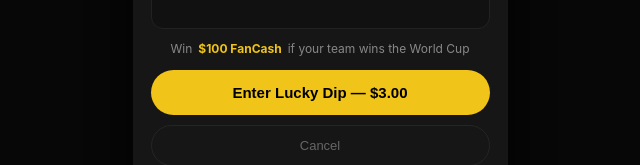
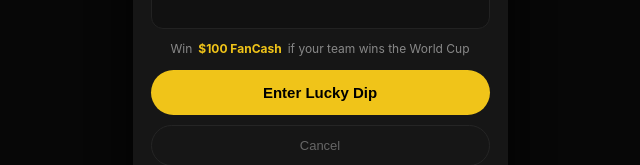
Before and after one commit to alexboo99/fanatics-lucky-dip, a plain HTML site: page index.html in a window 1280 px wide. Both pictures are taken after a click on the element 591 px from the left and 326 px from the top of the page. Shown: the part 598-763 px from the top of the page, without its empty margins (320-960 px from the left). Drawn offline with Linux system fonts and the light colour scheme.

Commit message:
Update index.html

```diff
--- a/index.html
+++ b/index.html
@@ -97,7 +97,6 @@
 </head>
 <body>
 <div class="screen">
-
   <div class="status">
     <span style="font-weight:400">14:38 🌙</span>
     <div style="display:flex;gap:6px;align-items:center">
@@ -106,11 +105,9 @@
       <svg width="26" height="12" viewBox="0 0 26 12" fill="none"><rect x="0.5" y="0.5" width="22" height="11" rx="2.5" stroke="white" stroke-opacity="0.4"/><rect x="2" y="2" width="13" height="8" rx="1.5" fill="white"/><path d="M24 4.5v3c.8-.4 1.3-1 1.3-1.5S24.8 4.9 24 4.5Z" fill="white" opacity="0.4"/></svg>
     </div>
   </div>
-
   <div class="topbar">
     <button class="login-btn">Log In</button>
   </div>
-
   <div class="search-row">
     <div class="search-box" style="flex:1">
       <svg width="16" height="16" viewBox="0 0 16 16" fill="none"><circle cx="6.5" cy="6.5" r="5" stroke="#666" stroke-width="1.5"/><line x1="10.5" y1="10.5" x2="14.5" y2="14.5" stroke="#666" stroke-width="1.8" stroke-linecap="round"/></svg>
@@ -120,7 +117,6 @@
       <svg width="18" height="18" viewBox="0 0 18 18" fill="none"><path d="M9 1L10.2 7.8L17 9L10.2 10.2L9 17L7.8 10.2L1 9L7.8 7.8Z" fill="white"/></svg>
     </div>
   </div>
-
   <div class="sports-row">
     <div class="sport-item"><div class="sport-icon" style="background:#1e1e1e"><svg width="26" height="26" viewBox="0 0 26 26" fill="none"><rect x="3" y="10" width="20" height="3" rx="1" fill="#f0c419"/><rect x="5" y="13" width="16" height="10" rx="1" fill="#f0c419" opacity="0.8"/><line x1="13" y1="10" x2="13" y2="23" stroke="#1e1e1e" stroke-width="1.2"/><path d="M13 10C13 10 10 8 10 5.5C10 4 11.3 3.5 13 5.5C14.7 3.5 16 4 16 5.5C16 8 13 10 13 10Z" fill="#f0c419"/></svg></div><span class="sport-label">Rewards</span></div>
     <div class="sport-item"><div class="sport-icon"><svg width="26" height="26" viewBox="0 0 26 26" fill="none"><path d="M13 2L3 7v7c0 6 4.5 10.5 10 12 5.5-1.5 10-6 10-12V7L13 2z" fill="#333" stroke="#555" stroke-width="0.5"/><path d="M8 13.5l4 4 6-7" stroke="white" stroke-width="2" stroke-linecap="round" stroke-linejoin="round"/></svg></div><span class="sport-label">Squads</span></div>
@@ -130,7 +126,6 @@
     <div class="sport-item"><div class="sport-icon"><svg width="26" height="28" viewBox="0 0 26 28" fill="none"><line x1="13" y1="3" x2="13" y2="23" stroke="white" stroke-width="1.8" stroke-linecap="round"/><path d="M13 3L22 7.5L13 12Z" fill="white"/><ellipse cx="13" cy="24.5" rx="6" ry="2.2" fill="#333"/><circle cx="13" cy="24.5" r="1.8" fill="white"/></svg></div><span class="sport-label">Golf</span></div>
     <div class="sport-item"><div class="sport-icon" style="background:#0C2340"><svg width="28" height="28" viewBox="0 0 28 28" fill="none"><rect width="28" height="28" rx="14" fill="#0C2340"/><rect x="0" y="0" width="14" height="28" fill="#FF6900" opacity="0.85"/><rect x="12.5" y="0" width="3" height="28" fill="white"/><circle cx="14" cy="7" r="2" fill="white"/><path d="M11 9.5L10 15L14 13L18 15L17 9.5" fill="white"/><path d="M10 15L8 23M18 15L20 23M10 15L14 19L18 15" stroke="white" stroke-width="1.3" fill="none" stroke-linecap="round"/></svg></div><span class="sport-label">WNBA</span></div>
   </div>
-
   <div class="banner-row">
     <div class="banner-card" style="background:#0a2a0a;cursor:pointer" onclick="openModal()">
       <div><span class="banner-eyebrow">World Cup 2026</span><div class="banner-headline">Lucky Dip<br>Win $100</div><div class="banner-sub">FanCash if your team wins</div></div>
@@ -141,7 +136,6 @@
       <div class="banner-globe" style="font-size:34px">💰</div>
     </div>
   </div>
-
   <div class="tabs-row">
     <div class="tab active">French Open</div>
     <div class="tab">Golf</div>
@@ -149,7 +143,6 @@
     <div class="tab">OKC-SAS</div>
     <div class="tab" style="font-size:12px">NEW: Squad Be…</div>
   </div>
-
   <div class="section-header">
     <div class="section-left">
       <svg width="22" height="22" viewBox="0 0 22 22" fill="none"><circle cx="11" cy="7" r="4" stroke="white" stroke-width="1.5" fill="none"/><path d="M3 20c0-4.4 3.6-8 8-8s8 3.6 8 8" stroke="white" stroke-width="1.5" fill="none" stroke-linecap="round"/><circle cx="17" cy="7" r="2.5" stroke="white" stroke-width="1.2" fill="none"/></svg>
@@ -157,13 +150,11 @@
     </div>
     <button class="more-btn">More</button>
   </div>
-
   <div class="subtabs">
     <div class="subtab active">Men's Singles</div>
     <div class="subtab">Women's Singles</div>
     <div class="subtab">Men's Doubles</div>
   </div>
-
   <div class="lucky-dip-section">
     <div class="ld-section-head">
       <div class="ld-section-title">
@@ -186,7 +177,6 @@
       </div>
     </div>
   </div>
-
   <div class="match-row">
     <div class="match-inner">
       <div class="player-line">
@@ -209,7 +199,6 @@
       </div>
     </div>
   </div>
-
   <div class="match-row">
     <div class="match-inner">
       <div class="player-line">
@@ -227,9 +216,7 @@
       </div>
     </div>
   </div>
-
   <div style="height:10px"></div>
-
   <div class="bottom-nav">
     <div class="nav-item"><div class="nav-home-pill"><svg width="20" height="20" viewBox="0 0 20 20" fill="none"><path d="M2 9L10 2l8 7v9a1 1 0 01-1 1H3a1 1 0 01-1-1V9z" fill="#111"/><rect x="7" y="12" width="6" height="6" rx="0.5" fill="#111"/></svg></div><span class="nav-label active">Home</span></div>
     <div class="nav-item">
@@ -240,10 +227,7 @@
     <div class="nav-item"><svg width="26" height="24" viewBox="0 0 26 24" fill="none"><rect x="2" y="9" width="22" height="3" rx="1" stroke="#888" stroke-width="1.4" fill="none"/><rect x="4" y="12" width="18" height="10" rx="1" stroke="#888" stroke-width="1.4" fill="none"/><line x1="13" y1="9" x2="13" y2="22" stroke="#888" stroke-width="1.2"/><path d="M13 9C13 9 10 7.5 10 5.5C10 4 11.2 3.5 13 5.5C14.8 3.5 16 4 16 5.5C16 7.5 13 9 13 9Z" stroke="#888" stroke-width="1.2" fill="none"/></svg><span class="nav-label">Rewards</span></div>
     <div class="nav-item"><svg width="24" height="24" viewBox="0 0 24 24" fill="none"><circle cx="10" cy="10" r="7.5" stroke="#888" stroke-width="1.5" fill="none"/><circle cx="10" cy="10" r="4" stroke="#888" stroke-width="1" fill="none"/><line x1="16" y1="16" x2="21" y2="21" stroke="#888" stroke-width="2" stroke-linecap="round"/></svg><span class="nav-label">Search</span></div>
   </div>
-
 </div>
-
-<!-- Modal sits outside phone frame, overlays whole page -->
 <div class="modal-overlay" id="modal">
   <div class="modal-backdrop" onclick="closeModal()"></div>
   <div class="modal-sheet">
@@ -260,11 +244,10 @@
       </div>
     </div>
     <div class="prize-row" style="margin-top:12px">Win <b>$100 FanCash</b> if your team wins the World Cup</div>
-    <button class="modal-enter" id="enter-btn" onclick="doSpin()">Enter Lucky Dip — $3.00</button>
+    <button class="modal-enter" id="enter-btn" onclick="doSpin()">Enter Lucky Dip</button>
     <button class="modal-cancel" onclick="closeModal()">Cancel</button>
   </div>
 </div>
-
 <script>
 const teams=[
   {flag:'🇧🇷',name:'Brazil',odds:'+500'},{flag:'🇫🇷',name:'France',odds:'+600'},
@@ -298,7 +281,7 @@
   sw.innerHTML='<div class="rz-placeholder">Tap enter to reveal your team</div>';
   document.getElementById('confirmed-row').classList.remove('show');
   const btn=document.getElementById('enter-btn');
-  btn.disabled=false;btn.style.background='#f0c419';btn.style.color='#000';btn.textContent='Enter Lucky Dip — $3.00';
+  btn.disabled=false;btn.style.background='#f0c419';btn.style.color='#000';btn.textContent='Enter Lucky Dip';
   spinning=false;
   document.getElementById('modal').classList.add('visible');
 }
```
